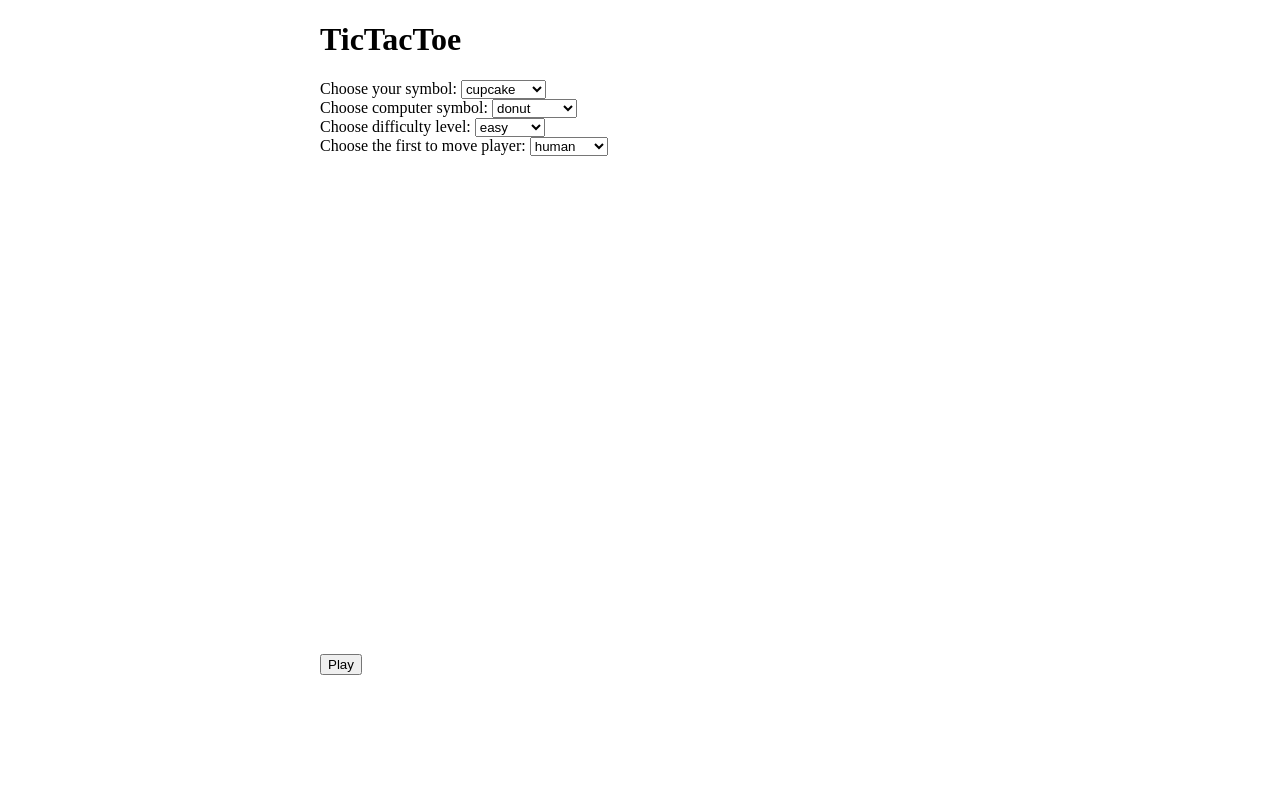
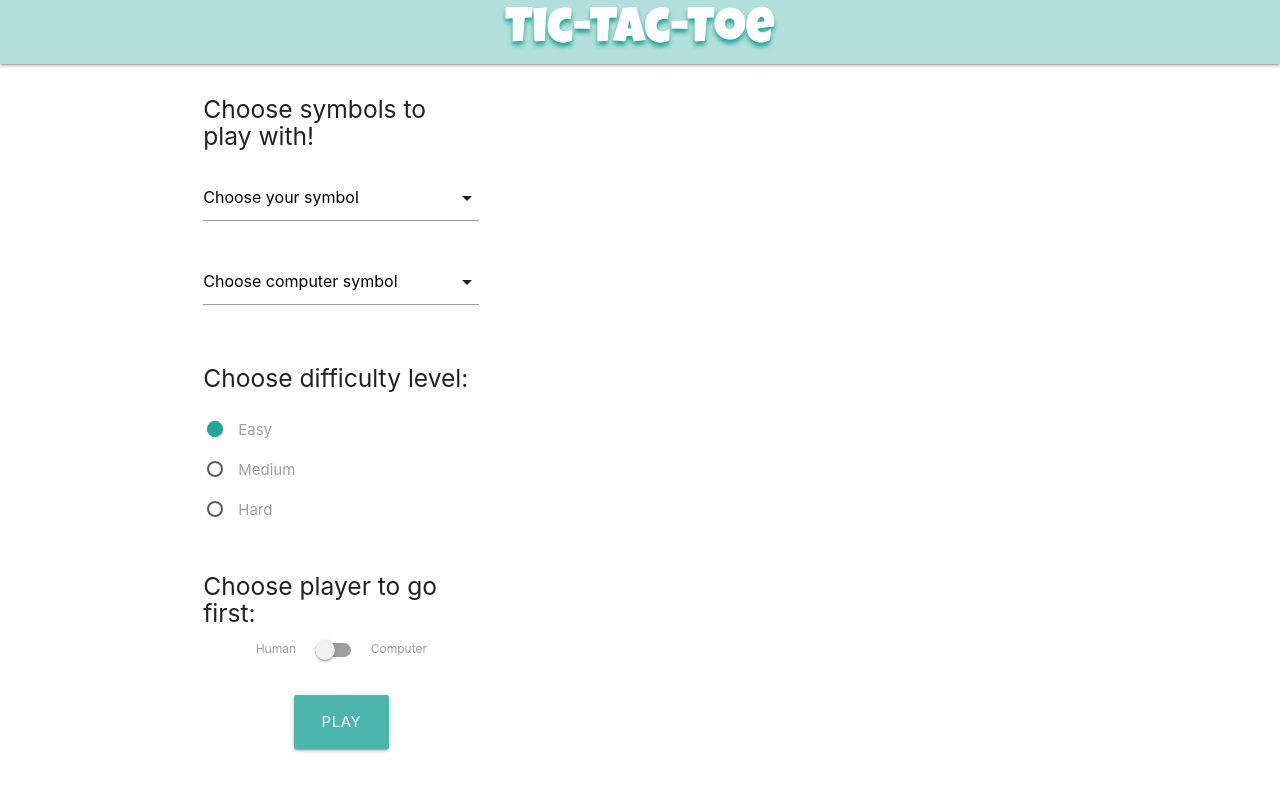
Before and after one commit to olgaboiar/ttt_javascript, a website built with webpack: page index.html in a window 1280 px wide. Built offline with nearby package versions, Linux system fonts and the light colour scheme; files whose address does not match are found by name.

Commit message:
Add Materialize design to the page

```diff
--- a/index.html
+++ b/index.html
@@ -2,64 +2,102 @@
 <html>
 <head>
     <title>Tic Tac Toe with Javascript</title>
+    <link rel="stylesheet" href="https://cdnjs.cloudflare.com/ajax/libs/materialize/1.0.0/css/materialize.min.css">
     <link rel="stylesheet" type="text/css" href="style.css">
+    <link href="https://fonts.googleapis.com/css?family=Luckiest+Guy" rel="stylesheet">
+    <script src="https://cdnjs.cloudflare.com/ajax/libs/materialize/1.0.0/js/materialize.min.js"></script>
 </head>
 <body>
-    <h1>TicTacToe</h1>
-    <label for="human-symbol">Choose your symbol:</label>
-    <select id="human-symbol">
-		<option value="cupcake">cupcake</option>
-        <option value="donut">donut</option>
-        <option value="cookie">cookie</option>
-        <option value="ice-cream">ice-cream</option>
-        <option value="fries">fries</option>
-        <option value="pizza">pizza</option>
-        <option value="taco">taco</option>
-        <option value="bacon">bacon</option>
-        <option value="strawberry">strawberry</option>
-        <option value="apple">apple</option>
-        <option value="cherry">cherry</option>
-        <option value="pepper">pepper</option>
-        <option value="broccoli">broccoli</option>
-        <option value="soda">soda</option>
-		<option value="egg">egg</option>
-    </select>
-    <br>
-    <label for="computer-symbol">Choose computer symbol:</label>
-    <select id="computer-symbol">
-        <option value="donut">donut</option>
-		<option value="cupcake">cupcake</option>
-        <option value="cookie">cookie</option>
-        <option value="ice-cream">ice-cream</option>
-        <option value="fries">fries</option>
-        <option value="pizza">pizza</option>
-        <option value="taco">taco</option>
-        <option value="bacon">bacon</option>
-        <option value="strawberry">strawberry</option>
-        <option value="apple">apple</option>
-        <option value="cherry">cherry</option>
-        <option value="pepper">pepper</option>
-        <option value="broccoli">broccoli</option>
-        <option value="soda">soda</option>
-		<option value="egg">egg</option>
-    </select>
-    <br>
-    <label for="difficulty-level">Choose difficulty level:</label>
-    <select id="difficulty-level">
-        <option value="easy">easy</option>
-		<option value="medium">medium</option>
-        <option value="hard">hard</option>
-    </select>
-    <br>
-    <label for="first-move">Choose the first to move player:</label>
-    <select id="first-move">
-        <option value="human">human</option>
-		<option value="computer">computer</option>
-    </select>
-    <br>
-    <div id="board"></div>
-	<br>
-    <button id="newgame">Play</button>
+    <nav>
+        <div class="nav-wrapper teal lighten-4">
+            <a href="#" class="brand-logo center" id="title">Tic-Tac-Toe</a>
+        </div>
+    </nav>
+    <div class="container">
+        <div class="row">
+            <div class="col s12 m4">
+                <div class="row">
+                    <div class="col s12"><h5>Choose symbols to play with!</h5></div>
+                    <div class="col s12 input-field">
+                        <select class="icons" id="human-symbol">
+                            <option value="" disabled selected>Choose your symbol</option>
+                            <option value="cupcake" data-icon="images/cupcake.svg">cupcake</option>
+                            <option value="donut" data-icon="images/donut.svg">donut</option>
+                            <option value="cookie" data-icon="images/cookie.svg">cookie</option>
+                            <option value="fries" data-icon="images/fries.svg">fries</option>
+                            <option value="pizza" data-icon="images/pizza.svg">pizza</option>
+                            <option value="taco" data-icon="images/taco.svg">taco</option>
+                            <option value="bacon" data-icon="images/bacon.svg">bacon</option>
+                            <option value="strawberry" data-icon="images/strawberry.svg">strawberry</option>
+                            <option value="apple" data-icon="images/apple.svg">apple</option>
+                            <option value="broccoli" data-icon="images/broccoli.svg">broccoli</option>
+                            <option value="soda" data-icon="images/soda.svg">soda</option>
+                            <option value="egg" data-icon="images/egg.svg">egg</option>
+                        </select>
+                    </div>
+                    <div class="col s12 input-field">
+                        <select class="icons" id="computer-symbol">
+                            <option value="" disabled selected>Choose computer symbol</option>
+                            <option value="cupcake" data-icon="images/cupcake.svg">cupcake</option>
+                            <option value="donut" data-icon="images/donut.svg">donut</option>
+                            <option value="cookie" data-icon="images/cookie.svg">cookie</option>
+                            <option value="fries" data-icon="images/fries.svg">fries</option>
+                            <option value="pizza" data-icon="images/pizza.svg">pizza</option>
+                            <option value="taco" data-icon="images/taco.svg">taco</option>
+                            <option value="bacon" data-icon="images/bacon.svg">bacon</option>
+                            <option value="strawberry" data-icon="images/strawberry.svg">strawberry</option>
+                            <option value="apple" data-icon="images/apple.svg">apple</option>
+                            <option value="broccoli" data-icon="images/broccoli.svg">broccoli</option>
+                            <option value="soda" data-icon="images/soda.svg">soda</option>
+                            <option value="egg" data-icon="images/egg.svg">egg</option>
+                        </select>
+                    </div>
+                </div>
+                <div class="row">
+                    <div class="col s12"><h5>Choose difficulty level:</h5></div>
+                    <div class="col s12">
+                        <form action="#" id="difficulty-level">
+                            <p><label for="easy">
+                                <input name="difficulty-level" type="radio" value="easy" id ="easy" checked/>
+                                <span>Easy</span>
+                                </label></p>
+                            <p><label for="medium">
+                                <input name="difficulty-level" type="radio" value="medium" id="medium" />
+                                <span>Medium</span>
+                                </label></p>
+                            <p><label for="hard">
+                                    <input name="difficulty-level" type="radio" value="hard" id="hard"  />
+                                    <span>Hard</span>
+                                </label>
+                            </p>
+                        </form>
+                    </div>
+                </div>
+                <div class="row">
+                    <div class="col s12"><h5>Choose player to go first:</h5>
+                        <div class="switch center-align">
+                            <label>
+                            Human
+                            <input type="checkbox" id="first-move">
+                            <span class="lever"></span>
+                            Computer
+                            </label>
+                        </div>
+                    </div>
+                </div>
+                <div class="row center-align">
+                    <a class="waves-effect waves-light btn-large teal lighten-2" id="newgame">Play</a>
+                </div>
+            </div>
+            <div class="col s12 m8">
+                <div class="container">
+                    <div class="row">
+                        <div class="col s12" id="board"></div>
+                    </div>
+                </div>
+            </div>
+        </div>
+    </div>
 	<script type="text/javascript" src="dist/bundle.js"></script>
 </body>
 </html>
--- a/src/classes/Computer.js
+++ b/src/classes/Computer.js
@@ -2,10 +2,6 @@ const Player = require('./Player.js')
 const Board = require('./Board.js')
 var index, bestMove
 class Computer extends Player {
-  move (spot, board) {
-    board.setMove(spot, this.symbol)
-  }
-
   getMove (board, opponentSymbol) {
     if (this.difficultyLevel === 'medium') {
       return this.centerMove(board)
--- a/src/classes/Game.js
+++ b/src/classes/Game.js
@@ -1,6 +1,6 @@
 const Computer = require('./Computer.js')
 const Human = require('./Human.js')
-
+var human, computer
 class Game {
   constructor (gameRules, board, ui, difficultyLevel) {
     this.currentPlayer = null
@@ -15,22 +15,43 @@ class Game {
     this.ui.printBoard()
   }
 
-  createPlayers (humanSymbol, computerSymbol, gameRules, difficultyLevel, firstToMove) {
-    if (firstToMove === 'human') {
-      this.currentPlayer = new Human(this.ui, humanSymbol)
-      this.nextPlayer = new Computer(this.ui, computerSymbol, gameRules, difficultyLevel)
+  createPlayers (humanSymbol, computerSymbol, gameRules, difficultyLevel, firstToMoveComp) {
+    human = new Human(this.ui, humanSymbol)
+    computer = new Computer(this.ui, computerSymbol, gameRules, difficultyLevel)
+    if (!firstToMoveComp) {
+      this.currentPlayer = human
+      this.nextPlayer = computer
     } else {
-      this.currentPlayer = new Computer(this.ui, computerSymbol, gameRules, difficultyLevel)
-      this.nextPlayer = new Human(this.ui, humanSymbol)
+      this.currentPlayer = computer
+      this.nextPlayer = human
     }
   }
 
-  switch (currentPlayer, nextPlayer) {
-    [currentPlayer, nextPlayer] = [nextPlayer, currentPlayer]
+  humanTurn (symbol) {
+    if (symbol === human.symbol) {
+      return true
+    } else {
+      return false
+    }
+  }
+
+  computerMove (gameBoard, computer, human, gameRules) {
+    let spot = computer.getMove(gameBoard, human.symbol)
+    this.move(computer, gameBoard, spot, gameRules)
+  }
+
+  move (player, board, spot, gameRules) {
+    board.setMove(spot, player.symbol)
+    this.ui.showMove(spot, player)
+    if (gameRules.gameOver(board) && gameRules.win(board)) this.ui.showWinner(player)
   }
 
   play (board, currentPlayer, nextPlayer) {
-    this.ui.play(board, currentPlayer, nextPlayer)
+    if (!this.gameRules.gameOver(board) && !this.humanTurn(currentPlayer.symbol)) {
+      this.computerMove(board, currentPlayer, nextPlayer, this.gameRules)
+      nextPlayer = [currentPlayer, currentPlayer = nextPlayer][0]
+    }
+    this.ui.play(board, currentPlayer, nextPlayer, this.humanTurn(currentPlayer.symbol))
   }
 }
 
--- a/src/index.js
+++ b/src/index.js
@@ -4,28 +4,41 @@ import GameRules from './classes/GameRules'
 import Web from './classes/Web'
 import UI from './classes/UI'
 
-function NewGame (humanSymbol, computerSymbol, difficultyLevel, firstToMove) {
+function NewGame (humanSymbol, computerSymbol, difficultyLevel, firstToMoveComp) {
   let gameRules = new GameRules()
   let gameBoard = new Board()
   let web = new Web(humanSymbol, computerSymbol)
   let ui = new UI(gameRules, web)
   let game = new Game(gameRules, gameBoard, ui, difficultyLevel)
-  game.createPlayers(humanSymbol, computerSymbol, gameRules, difficultyLevel, firstToMove)
+  game.createPlayers(humanSymbol, computerSymbol, gameRules, difficultyLevel, firstToMoveComp)
   game.printBoard()
   game.play(gameBoard, game.currentPlayer, game.nextPlayer)
 }
 
 document.addEventListener('DOMContentLoaded', event => {
-//   NewGame()
+  var elems = document.querySelectorAll('select')
+  var instances = M.FormSelect.init(elems, {})
   document.getElementById('newgame').addEventListener('click', () => {
     var optionsForHuman = document.getElementById('human-symbol')
     var humanSymbol = optionsForHuman.options[optionsForHuman.selectedIndex].value
     var optionsForComputer = document.getElementById('computer-symbol')
     var computerSymbol = optionsForComputer.options[optionsForComputer.selectedIndex].value
     var optionsForDifficulty = document.getElementById('difficulty-level')
-    var difficultyLevel = optionsForDifficulty.options[optionsForDifficulty.selectedIndex].value
-    var optionsForMove = document.getElementById('first-move')
-    var firstToMove = optionsForMove.options[optionsForMove.selectedIndex].value
-    NewGame(humanSymbol, computerSymbol, difficultyLevel, firstToMove)
+    for (var i = 0, length = optionsForDifficulty.length; i < length; i++) {
+      if (optionsForDifficulty[i].checked) {
+        var difficultyLevel = optionsForDifficulty[i].value
+      }
+    }
+    var firstToMoveComp = document.getElementById('first-move').checked
+    console.log(difficultyLevel)
+    console.log(firstToMoveComp)
+    console.log(humanSymbol)
+    if (humanSymbol === '' || computerSymbol === '') {
+      M.toast({html: 'Choose symbols for players!!!', classes: 'teal darken-1'})
+    } else if (humanSymbol === computerSymbol) {
+      M.toast({html: 'Players sumbols must be different', classes: 'teal darken-1'})
+    } else {
+      NewGame(humanSymbol, computerSymbol, difficultyLevel, firstToMoveComp)
+    }
   })
 })
--- a/style.css
+++ b/style.css
@@ -1,10 +1,14 @@
-body {
-    max-width: 80vh;
-    margin: auto;
+nav {
+    margin-bottom: 2vh;
 }
 
-select#gender option[value="donut"] {
-    background-image:url(images/don.svg);
+#newgame {
+    margin-top: 2vh;
+}
+#title {
+    font-family: 'Luckiest Guy', cursive;
+    font-size: 50px;
+    text-shadow: 0px 4px 4px #26a69a;
 }
 
 #board {
@@ -12,6 +16,8 @@ select#gender option[value="donut"] {
 	height: 60vh;
 	position: relative;
     box-sizing: border-box;
+    margin-top: 15vh;
+    margin-left: 10vh;
 }
 
 .board_cell {
```
Also changed, not shown: src/classes/Ui.js (+10 -2 lines), src/classes/Web.js (+14 -23 lines).
